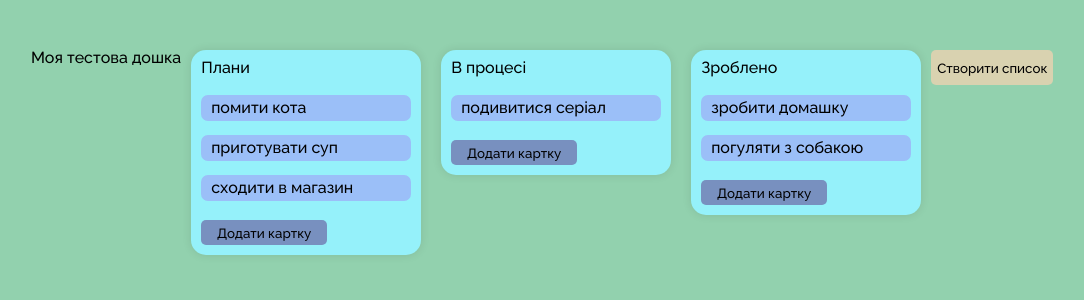
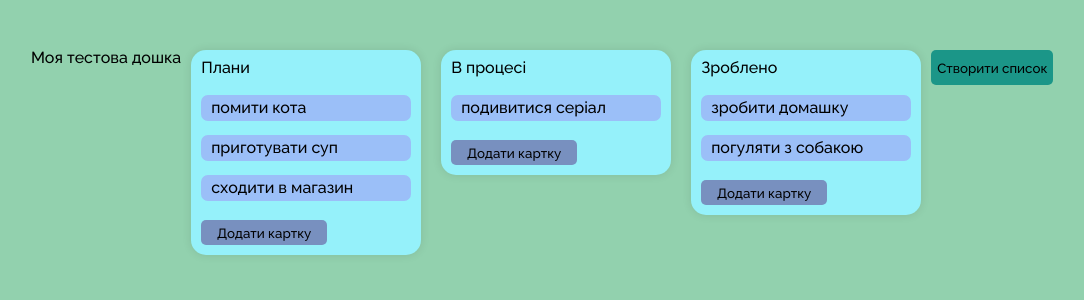
Before and after one commit to Double-Bee-24/Trello, a React (Create React App) app: page /board in a window 1280 px wide. Shown: the top 300 px of the page, without its empty margins (19-1103 px from the left). Built offline with nearby package versions, Linux system fonts and the light colour scheme.

Commit message:
changed add list button color

```diff
--- a/src/pages/Board/_button.scss
+++ b/src/pages/Board/_button.scss
@@ -11,6 +11,7 @@
   align-items: center;
   @include custom-font;
   cursor: pointer;
+  transition: all 0.3s ease;
 
   &:hover {
     color: white;
--- a/src/pages/Board/_variables.scss
+++ b/src/pages/Board/_variables.scss
@@ -1,5 +1,5 @@
 $board-color: #92d1ae;
-$add-button-color: #d9d2b0;
+$add-button-color: #1b9688;
 
 $raleway-font: 'Raleway', sans-serif;
 
--- a/src/pages/Board/board.scss
+++ b/src/pages/Board/board.scss
@@ -21,4 +21,8 @@ body,
 
 .add-list-button {
   @include button-style(35px, auto);
+
+  &:hover {
+    opacity: 0.8;
+  }
 }
--- a/src/pages/Board/components/List/list.scss
+++ b/src/pages/Board/components/List/list.scss
@@ -18,7 +18,6 @@
 
 .add-card-button {
   @include button-style(25px, 60%);
-  transition: all 0.3s ease;
   margin-top: 12px;
 
   &:hover {
```
Also changed, not shown: 2 other files (tests, documents, lock files or other folders).
